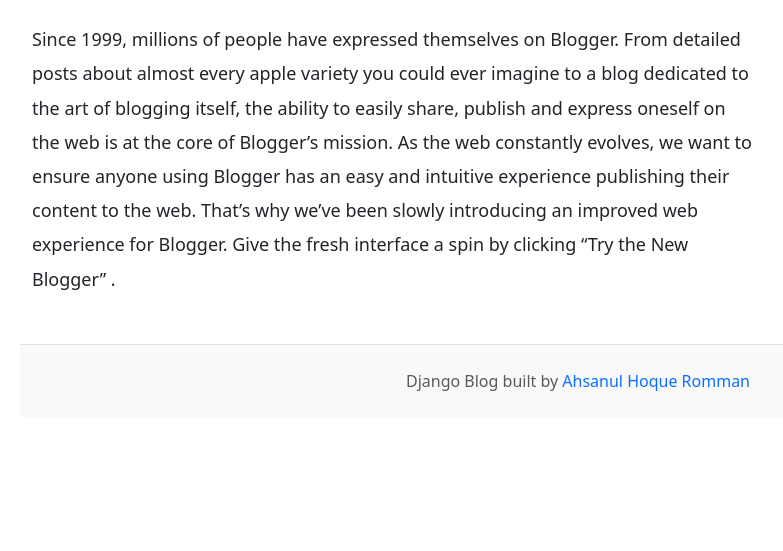
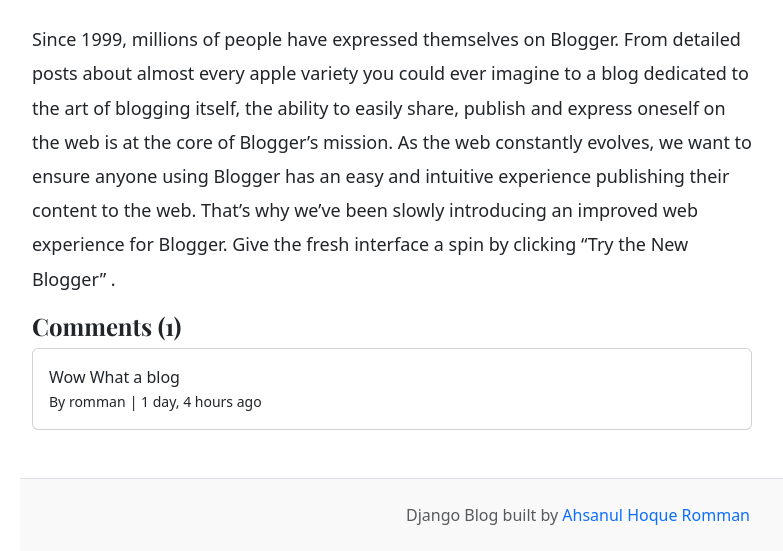
Before and after one commit to AhsanulHoqueRomman/MindPalette, a Django app: a page that uses templates/blogs.html in a window 1280 px wide. Shown: the part 861-1412 px from the top of the page, without its empty margins (62-845 px from the left). Before the commit the page ends 1252 px from the top, so only its background shows below. Run offline with Django 5.2, Linux system fonts and the light colour scheme; data comes from the database, SQL or seed files in the repository.

Commit message:
Displaying comment on blog page

```diff
--- a/blogs/views.py
+++ b/blogs/views.py
@@ -1,6 +1,6 @@
 from django.shortcuts import render, get_object_or_404 , redirect
 from django.http import HttpResponse
-from .models import Blog , Category
+from .models import Blog , Category, Comment
 from django.db.models import Q
 
 # Create your views here.
@@ -29,8 +29,12 @@
 
 def blogs(request, slug):
     post = get_object_or_404(Blog,slug=slug,status='Published')
+    comments = Comment.objects.filter(blog = post)
+    comments_count = comments.count()
     context = {
-        'post': post
+        'post': post,
+        'comments': comments,
+        'comments_count' : comments_count
     }
 
     return render(request, 'blogs.html', context)
--- a/templates/blogs.html
+++ b/templates/blogs.html
@@ -33,6 +33,23 @@
 
             </div>
 
+             <!-- Comments -->
+                    <h4 class= 'mt-3'>Comments ({{ comments_count }})</h4>
+                    {% if comments %}
+                        {% for comment in comments %}
+                            <div class="card mt-1">
+                                <div class="card-body">
+                                    <p class="card-text mb-0">{{ comment }}</p>
+                                    <span>
+                                        <small>By {{ comment.user }}</small>
+                                        <small>| {{ comment.created_at | timesince }} ago</small>
+                                    </span>
+                                </div>
+                            </div>
+                        {% endfor %}
+                    {% else %}
+                    No comments yet.
+                    {% endif %}
         </div>
 
         <aside class="col-md-4">
```
